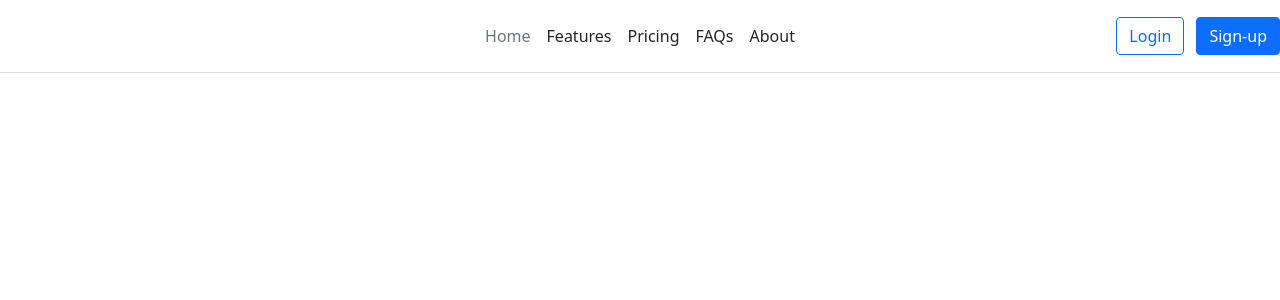
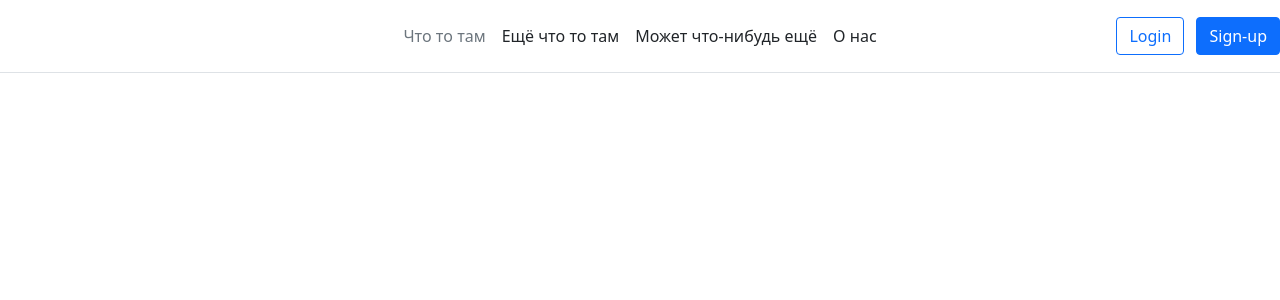
Before and after one commit to SH1SH4/Timetable2.0, a Flask app: page / in a window 1280 px wide. Shown: the top 300 px of the page. Run offline with Flask 2, Linux system fonts and the light colour scheme.

Commit message:
Взаимодействие с пользователем

```diff
--- a/app.py
+++ b/app.py
@@ -1,4 +1,4 @@
-from flask import Flask, render_template, url_for, request, redirect
+from flask import Flask, render_template, url_for, request, redirect, abort
 from flask_login import LoginManager, login_user, login_required, logout_user, current_user
 from forms.login import LoginForm
 from forms.register import RegisterForm
@@ -27,6 +27,14 @@ def index():
     return render_template('page1.html')
 
 
+@app.route("/user")
+def user():
+    if current_user.is_authenticated:
+        return render_template("user_cabinet.html", title="Личный кабинет", user=current_user)
+    else:
+        abort(404)
+
+
 @app.route('/registration', methods=["POST", "GET"])
 def registration():
     form = RegisterForm()
@@ -39,13 +47,21 @@ def registration():
 
 @app.route("/login", methods=["POST", "GET"])
 def authorization():
+
     form = LoginForm()
     if request.method == "GET":
         return render_template('authorization.html', form=form)
     if request.method == "POST":
         if login(form.email.data, form.password.data):
             return redirect("/")
-        return "NOT OK"
+        return render_template('authorization.html', form=form)
+
+
+@app.route('/logout')
+@login_required
+def logout():
+    logout_user()
+    return redirect("/")
 
 
 @app.route('/timetable', methods=["POST", "GET"])
--- a/modules/login.py
+++ b/modules/login.py
@@ -1,4 +1,5 @@
 from hashlib import sha256
+from flask_login import login_user
 from tables.user import User
 from tables import db_session
 
@@ -7,6 +8,7 @@ def login(mail, password):
     password = sha256(password.encode('utf-8')).hexdigest()
     db_sess = db_session.create_session()
     user = db_sess.query(User).filter(User.email == mail)[0]
+    login_user(user, remember=True)
     if user.password == password:
         return True
     return False
--- a/static/css/style.css
+++ b/static/css/style.css
@@ -1,3 +1,7 @@
+.card-body{
+    text-align: center;
+}
+
 p{
     text-align: center;
 }
--- a/tables/user.py
+++ b/tables/user.py
@@ -1,10 +1,11 @@
+from flask_login import UserMixin
 from sqlalchemy import Column, Integer, String, ForeignKey, DateTime, Text, Boolean
 from sqlalchemy.orm import validates, relationship
 from datetime import datetime
 from .db_session import SqlAlchemyBase
 
 
-class User(SqlAlchemyBase):
+class User(SqlAlchemyBase, UserMixin):
     __tablename__ = 'users'
 
     id = Column(Integer, primary_key=True, unique=True, autoincrement=True)
--- a/templates/main.html
+++ b/templates/main.html
@@ -1,3 +1,4 @@
+
 <!DOCTYPE html>
 <html lang="en">
 <head>
@@ -20,21 +21,19 @@
             </a>
 
             <ul class="nav col-12 col-lg-auto me-lg-auto mb-2 justify-content-center mb-md-0">
-              <li><a href="#" class="nav-link px-2 link-secondary">Overview</a></li>
-              <li><a href="#" class="nav-link px-2 link-dark">Inventory</a></li>
-              <li><a href="#" class="nav-link px-2 link-dark">Customers</a></li>
-              <li><a href="#" class="nav-link px-2 link-dark">Products</a></li>
+              <li><a href="#" class="nav-link px-2 link-secondary">Без понятия что тут будет</a></li>
+              <li><a href="#" class="nav-link px-2 link-dark">Что-нибудь появится</a></li>
+              <li><a href="#" class="nav-link px-2 link-dark">Привет</a></li>
+              <li><a href="#" class="nav-link px-2 link-dark">Возможно это использовать мы тоже будем</a></li>
             </ul>
 
 
             <div class="dropdown text-end">
-              <a href="#" class="nav-link active">Пользователь</a>
+              <a href="/user" class="nav-link active">Аккаунт</a>
             </div>
           </div>
         </div>
       </header>
-
-            <a class="navbar-brand" href="/logout">{{ current_user.name }}</a>
         {% else %}
 
     <header class="d-flex flex-wrap align-items-center justify-content-center justify-content-md-between py-3 mb-4 border-bottom">
@@ -45,11 +44,10 @@
       </a>
 
       <ul class="nav col-12 col-md-auto mb-2 justify-content-center mb-md-0">
-        <li><a href="#" class="nav-link px-2 link-secondary">Home</a></li>
-        <li><a href="#" class="nav-link px-2 link-dark">Features</a></li>
-        <li><a href="#" class="nav-link px-2 link-dark">Pricing</a></li>
-        <li><a href="#" class="nav-link px-2 link-dark">FAQs</a></li>
-        <li><a href="#" class="nav-link px-2 link-dark">About</a></li>
+        <li><a href="#" class="nav-link px-2 link-secondary">Что то там</a></li>
+        <li><a href="#" class="nav-link px-2 link-dark">Ещё что то там</a></li>
+        <li><a href="#" class="nav-link px-2 link-dark">Может что-нибудь ещё</a></li>
+        <li><a href="#" class="nav-link px-2 link-dark">О нас</a></li>
       </ul>
 
       <div class="col-md-3 text-end">
```
Also changed, not shown: templates/user_cabinet.html (+14 -10 lines).
